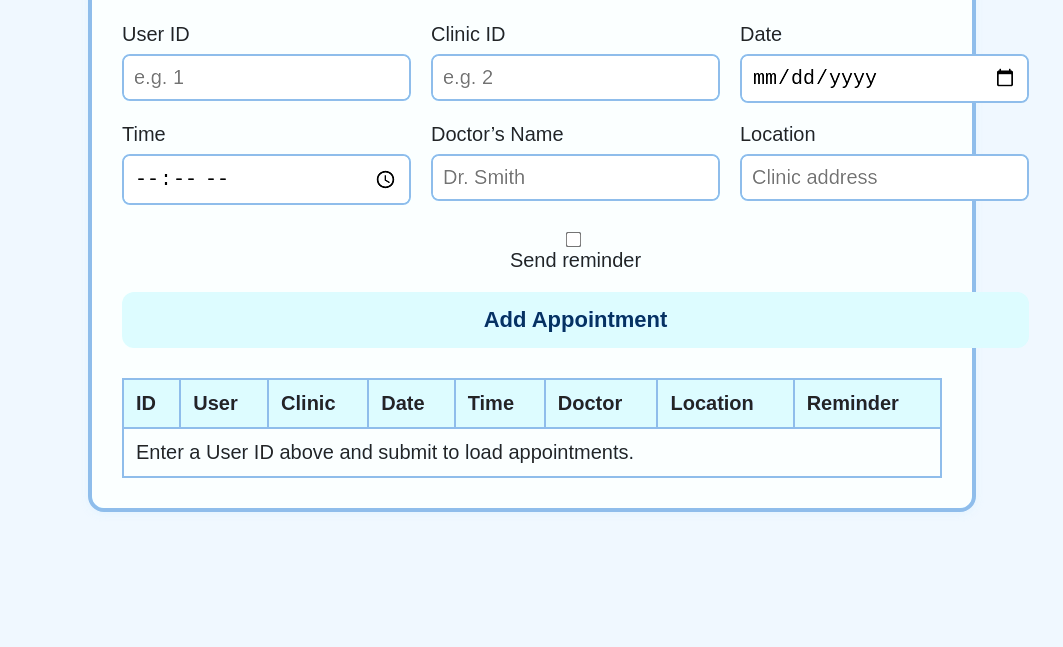
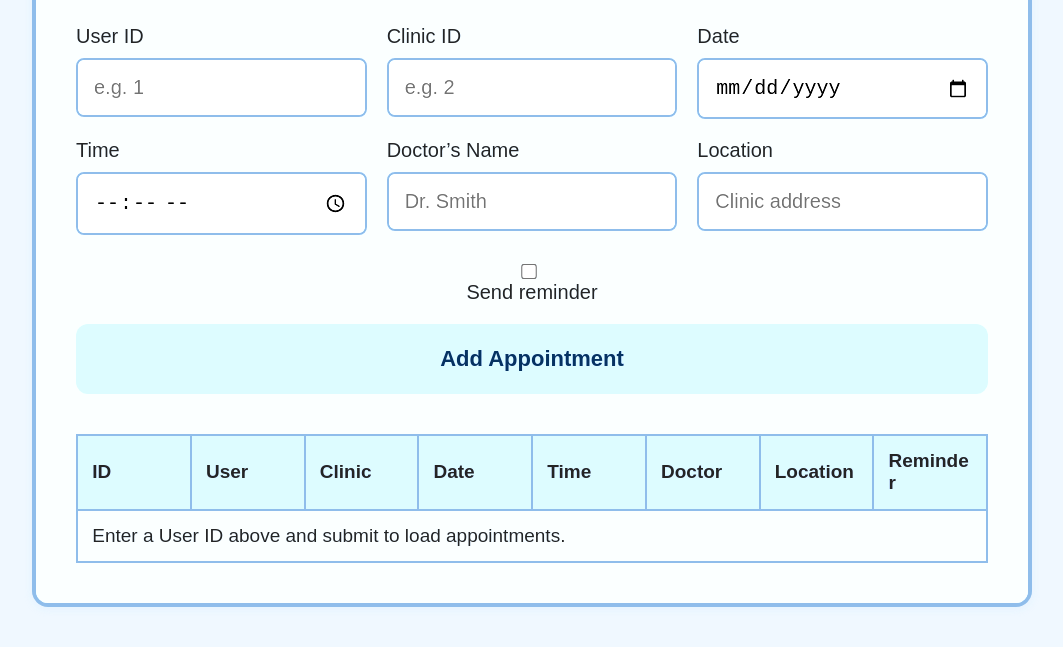
Before and after one commit to ardinidania/BED2025_Assignment1, a website: page public/appointments.html in a window 1280 px wide. Shown: the part 168-815 px from the top of the page, without its empty margins (108-1171 px from the left). Drawn offline with Linux system fonts and the light colour scheme.

Commit message:
edited appointments and notes css to fix the layout in light mode

```diff
--- a/public/styles/appointments.css
+++ b/public/styles/appointments.css
@@ -1,65 +1,77 @@
 /* Base */
-html { font-family: Arial, sans-serif; font-size: 18px; }
+html {
+  font-family: Arial, sans-serif;
+  font-size: 18px;
+}
 body {
   background: #f0f8ff;
   margin: 0;
-  padding: 40px;
+  padding: 2em;
   color: #333;
+  box-sizing: border-box;
 }
 
 /* Container */
 .appointment-container {
-  max-width: 820px;
+  max-width: 1000px;
+  width: 100%;
   margin: 0 auto;
-  padding: 30px;
+  padding: 2em;
   background: #e6f2fb;
   border: 4px solid #8cb3d9;
   border-radius: 16px;
-  box-shadow: 0 2px 8px rgba(170,208,240,0.2);
+  box-shadow: 0 2px 8px rgba(170, 208, 240, 0.2);
+  box-sizing: border-box;
+  overflow-x: auto;
 }
 .appointment-container h1 {
   margin-top: 0;
-  font-size: 64px;
+  font-size: 3rem;
   font-weight: bold;
   color: #1a3f66;
   text-align: center;
+  word-wrap: break-word;
 }
 
-/* Form grid: 3 cols */
+/* Form Grid */
 #appointmentForm {
   display: grid;
-  grid-template-columns: repeat(3,1fr);
-  gap: 20px;
-  margin: 30px 0;
+  grid-template-columns: repeat(auto-fit, minmax(250px, 1fr));
+  gap: 1em;
+  margin: 2em 0;
+  width: 100%;
 }
 #appointmentForm label {
   display: flex;
   flex-direction: column;
+  font-size: 1rem;
 }
 #appointmentForm input {
-  margin-top: 8px;
-  padding: 10px;
+  margin-top: 0.5em;
+  padding: 0.8em;
   border: 2px solid #8cb3d9;
   border-radius: 8px;
   font-size: 1rem;
+  width: 100%;
+  box-sizing: border-box;
 }
 
-/* Checkbox row spans all 3 cols */
+/* Checkbox Row */
 .checkbox-label {
-  grid-column: 1 / span 3;
+  grid-column: 1 / -1;
   display: flex;
   align-items: center;
   font-size: 1rem;
 }
 .checkbox-label input {
-  margin-right: 8px;
+  margin-right: 0.5em;
   transform: scale(1.2);
 }
 
-/* Button spans all 3 cols */
+/* Submit Button */
 .btn-submit {
-  grid-column: 1 / span 3;
-  padding: 15px;
+  grid-column: 1 / -1;
+  padding: 1em;
   background: #cde7ff;
   border: none;
   border-radius: 12px;
@@ -73,16 +85,19 @@ body {
   background: #b4d5f2;
 }
 
-/* Table styling */
+/* Table Styling */
 .appointments-table {
   width: 100%;
   border-collapse: collapse;
-  margin-top: 20px;
+  margin-top: 1.5em;
+  font-size: 0.95rem;
+  word-break: break-word;
+  table-layout: fixed;
 }
 .appointments-table th,
 .appointments-table td {
   border: 2px solid #8cb3d9;
-  padding: 12px;
+  padding: 0.75em;
   text-align: left;
 }
 .appointments-table th {
@@ -95,11 +110,16 @@ body {
   background: #d9ecfa;
 }
 
-/* Responsive */
+/* Responsive – fallback for smaller devices */
 @media (max-width: 640px) {
+  .appointment-container {
+    padding: 1em;
+  }
+
   #appointmentForm {
     grid-template-columns: 1fr;
   }
+
   .btn-submit {
     grid-column: 1;
   }
```
Also changed, not shown: public/styles/notes.css (+44 -0 lines).
